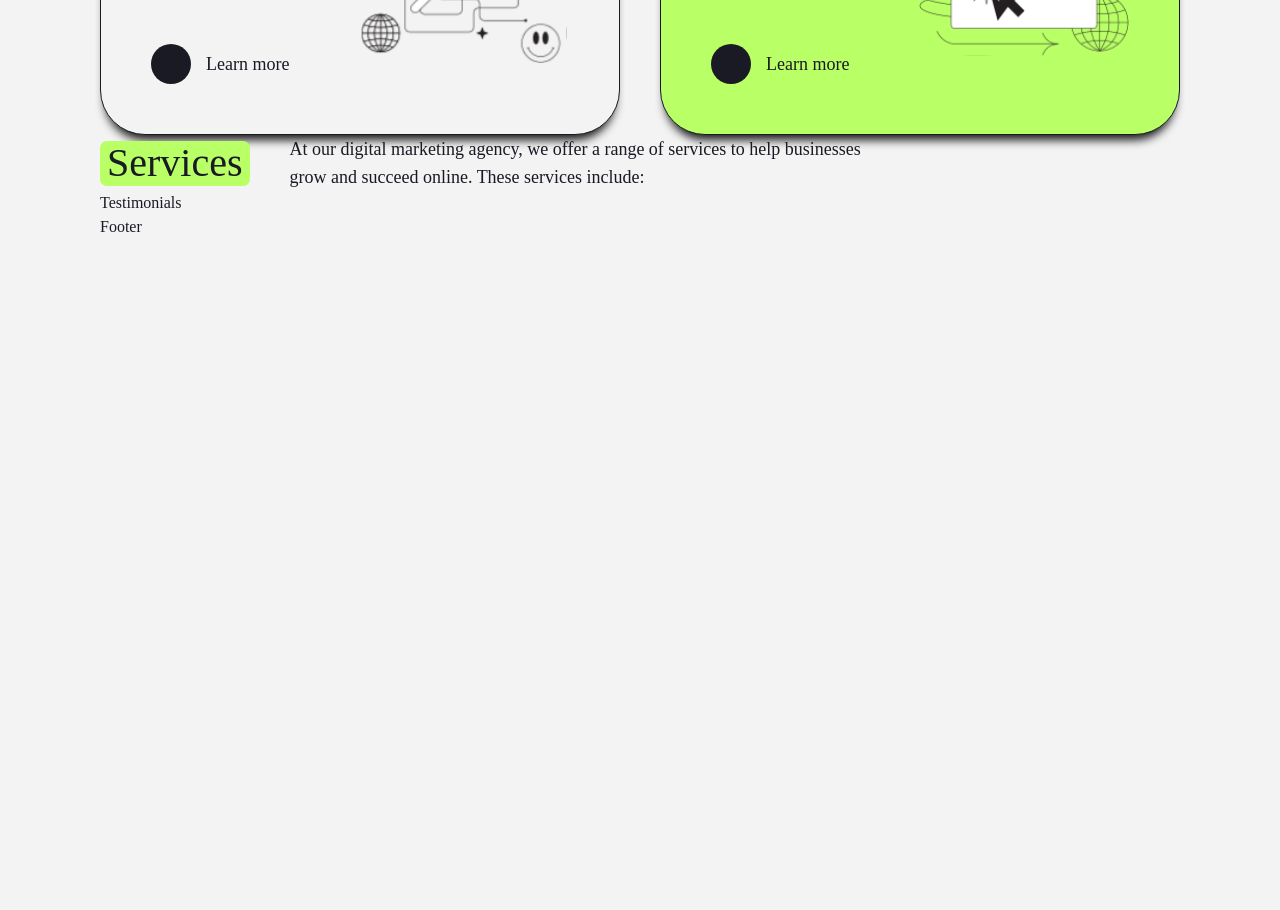
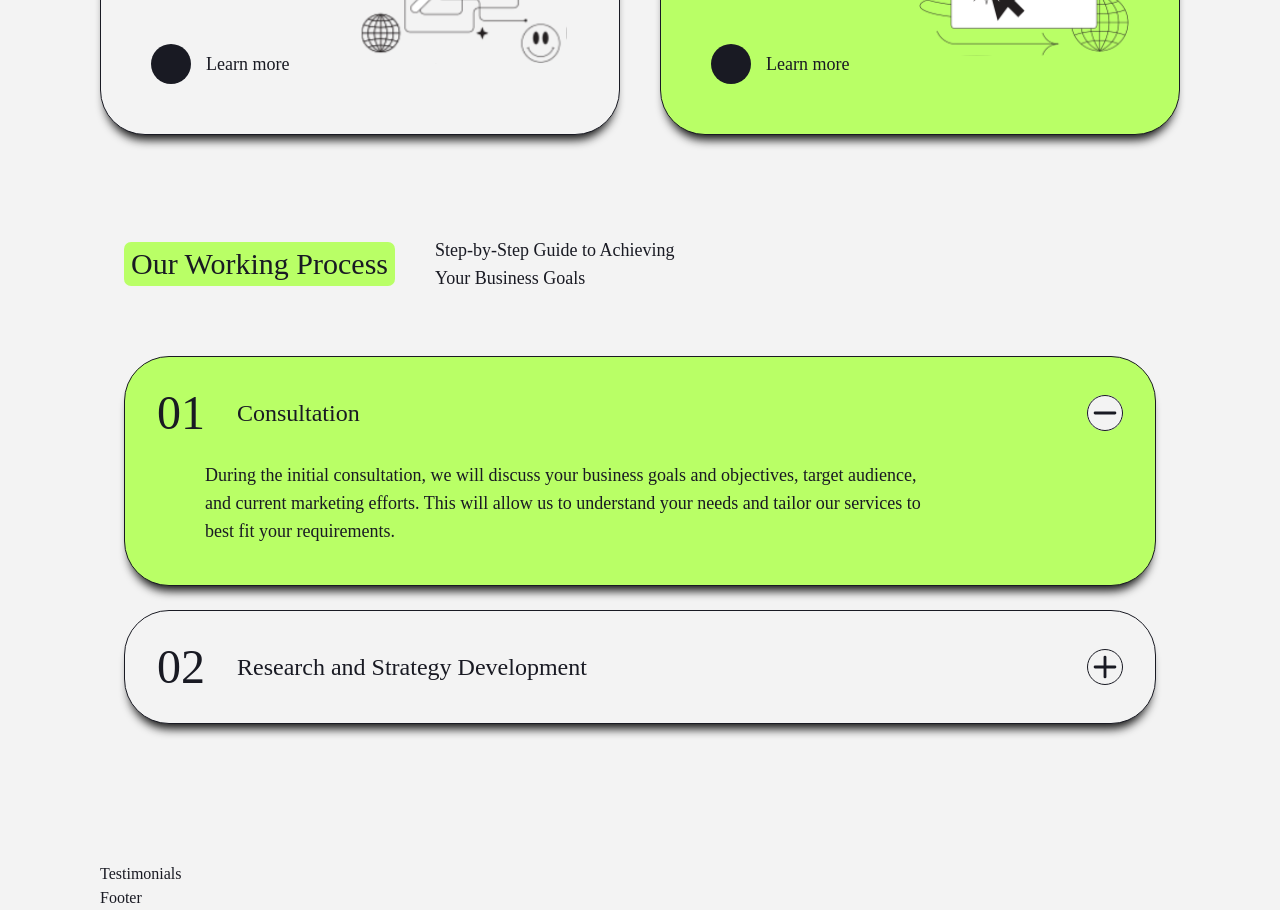
Before and after one commit to SaranshBangar/positivus, a React (Vite) app: page / in a window 1280 px wide. Shown: the part 1300-2210 px from the top of the page. Before the commit the page ends 1539 px from the top, so only its background shows below. Built offline with nearby package versions, Linux system fonts and the light colour scheme.

Commit message:
feat: implement interactive WorkingProcess component with collapsible steps

```diff
--- a/package.json
+++ b/package.json
@@ -10,6 +10,7 @@
     "preview": "vite preview"
   },
   "dependencies": {
+    "@radix-ui/react-accordion": "^1.2.4",
     "@radix-ui/react-dialog": "^1.1.7",
     "@radix-ui/react-slot": "^1.2.0",
     "@tailwindcss/vite": "^4.1.3",
--- a/src/components/WorkingProcess.tsx
+++ b/src/components/WorkingProcess.tsx
@@ -1,14 +1,78 @@
-const WorkingProcess = () => {
+"use client";
+
+import * as React from "react";
+import { Minus, Plus } from "lucide-react";
+import { cn } from "@/lib/utils";
+
+type ProcessStep = {
+  id: string;
+  title: string;
+  content: string;
+};
+
+const processSteps: ProcessStep[] = [
+  {
+    id: "01",
+    title: "Consultation",
+    content:
+      "During the initial consultation, we will discuss your business goals and objectives, target audience, and current marketing efforts. This will allow us to understand your needs and tailor our services to best fit your requirements.",
+  },
+  {
+    id: "02",
+    title: "Research and Strategy Development",
+    content:
+      "We conduct thorough market research and competitor analysis to develop a customized strategy aligned with your business objectives and target audience preferences.",
+  },
+];
+
+export default function WorkingProcess() {
+  const [openItems, setOpenItems] = React.useState<string[]>(["01"]);
+
+  const toggleItem = (value: string) => {
+    setOpenItems((prev) => (prev.includes(value) ? prev.filter((item) => item !== value) : [...prev, value]));
+  };
+
   return (
-    <main>
-      <div className="flex items-center gap-10">
-        <h2 className="bg-[var(--color-accent)] rounded-[7px] w-fit px-[7px]">Services</h2>
-        <p className="w-[580px]">
-          At our digital marketing agency, we offer a range of services to help businesses grow and succeed online. These services include:
+    <main className="md:mt-[101px] md:mb-[138px] mt-10 mb-[70px] container px-4 md:px-6">
+      <div className="flex flex-col md:flex-row md:items-center gap-4 md:gap-10 mb-10 md:mb-16">
+        <h2 className="bg-accent rounded-[7px] w-fit px-[7px] py-1 text-2xl md:text-3xl">Our Working Process</h2>
+        <p className="text-base md:text-lg max-w-[580px] text-center md:text-left">
+          Step-by-Step Guide to Achieving
+          <br className="hidden md:block" />
+          Your Business Goals
         </p>
+      </div>
+
+      <div className="space-y-6">
+        {processSteps.map((step) => (
+          <div
+            key={step.id}
+            className={cn(
+              "rounded-[45px] overflow-hidden transition-all duration-300 border-[var(--color-dark)] border-[1px] shadow-[0_10px_10px_-5px_rgba(0,0,0,0.9)]",
+              openItems.includes(step.id) ? "bg-accent" : "bg-muted"
+            )}
+          >
+            <div className="flex items-center justify-between p-6 md:p-8 cursor-pointer" onClick={() => toggleItem(step.id)}>
+              <div className="flex items-center gap-4 md:gap-8">
+                <span className="text-4xl md:text-5xl font-medium">{step.id}</span>
+                <h3 className="text-xl md:text-2xl font-medium">{step.title}</h3>
+              </div>
+              <button className="bg-background rounded-full" aria-label={openItems.includes(step.id) ? "Collapse" : "Expand"}>
+                {openItems.includes(step.id) ? (
+                  <Minus size={36} className="border-[var(--color-dark)] border-[1px] rounded-full" />
+                ) : (
+                  <Plus size={36} className="border-[var(--color-dark)] border-[1px] rounded-full" />
+                )}
+              </button>
+            </div>
+            {openItems.includes(step.id) && (
+              <div className="px-6 pb-8 md:px-20 md:pb-10 -mt-2 max-w-4xl">
+                <p>{step.content}</p>
+              </div>
+            )}
+          </div>
+        ))}
       </div>
     </main>
   );
-};
-
-export default WorkingProcess;
+}
```
Also changed, not shown: 1 other file (tests, documents, lock files or other folders).
